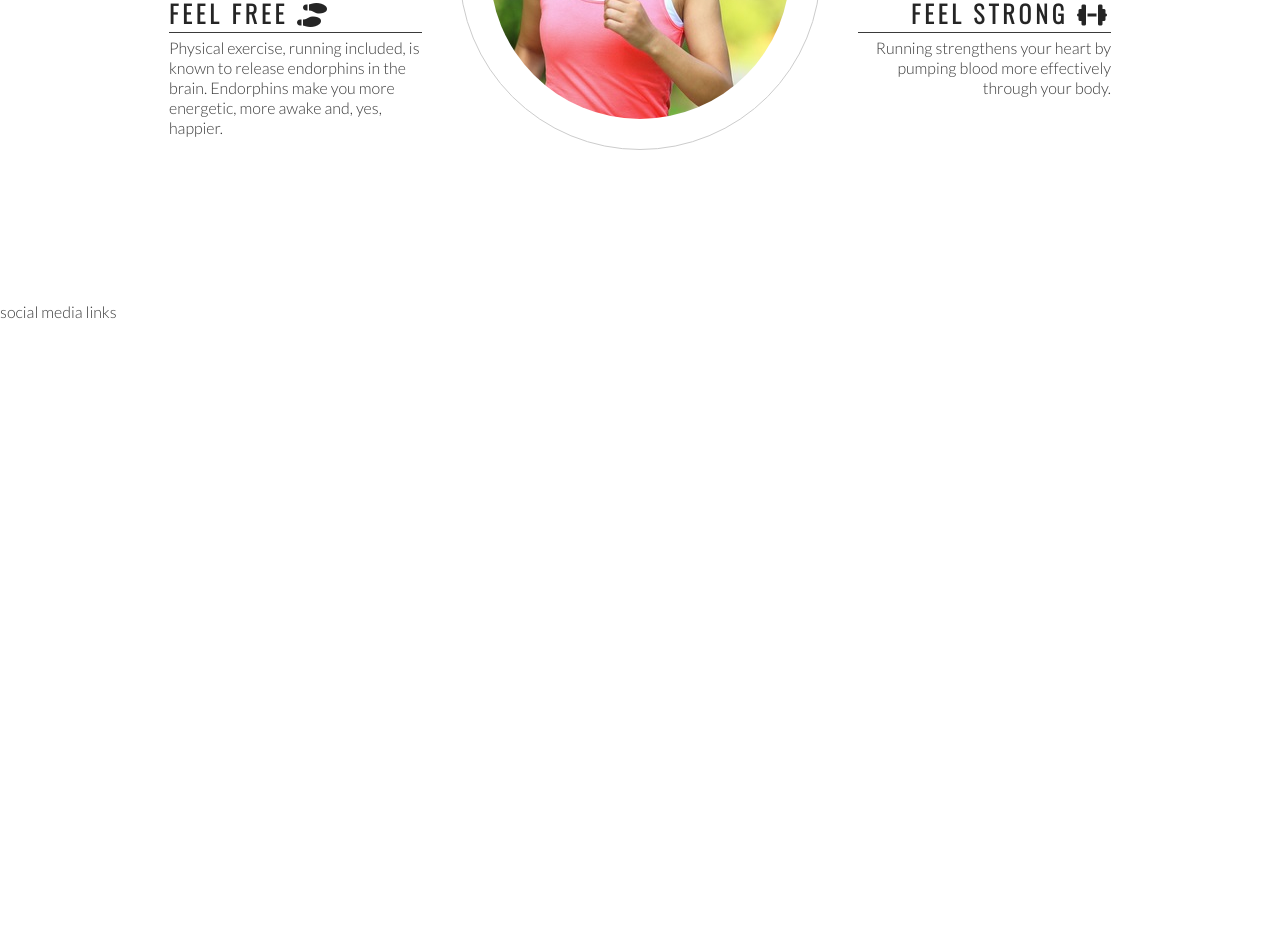
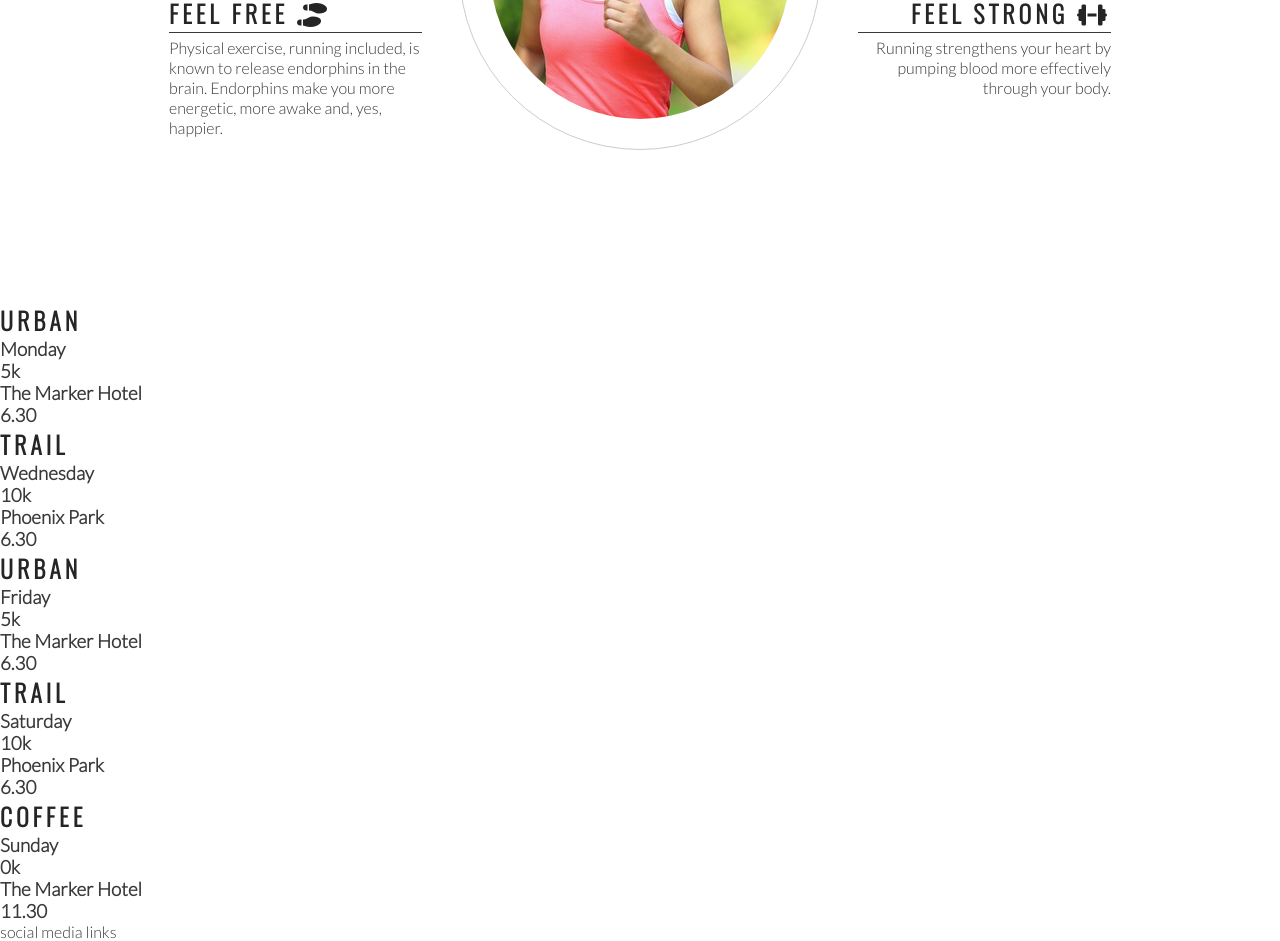
Before and after one commit to chellej80/Love-running, a plain HTML site: page index.html in a window 1280 px wide. Shown: the part 993-1934 px from the top of the page. Before the commit the page ends 1314 px from the top, so only its background shows below. Drawn offline with nearby package versions, Linux system fonts and the light colour scheme.

Commit message:
Add meetup details

```diff
--- a/index.html
+++ b/index.html
@@ -81,9 +81,42 @@
             </div>
         </div>
     </section>
-
     <section>
-
+        <div>
+            <h2>Urban</h2>
+            <h3>Monday</h3>
+            <h3>5k</h3>
+            <h3>The Marker Hotel</h3>
+            <h3>6.30</h3>
+       </div>
+       <div>
+            <h2>Trail</h2>
+            <h3>Wednesday</h3>
+            <h3>10k</h3>
+            <h3>Phoenix Park</h3>
+            <h3>6.30</h3>
+        </div>
+        <div>
+            <h2>Urban</h2>
+            <h3>Friday</h3>
+            <h3>5k</h3>
+            <h3>The Marker Hotel</h3>
+            <h3>6.30</h3>
+       </div>
+       <div>
+            <h2>Trail</h2>
+            <h3>Saturday</h3>
+            <h3>10k</h3>
+            <h3>Phoenix Park</h3>
+            <h3>6.30</h3>
+        </div>
+        <div>
+            <h2>Coffee</h2>
+            <h3>Sunday</h3>
+            <h3>0k</h3>
+            <h3>The Marker Hotel</h3>
+            <h3>11.30</h3>
+        </div>
     </section>
 
     <footer>
```
